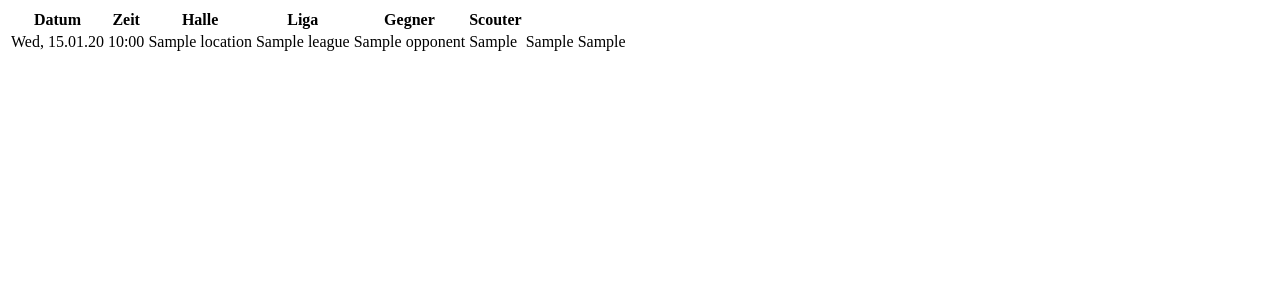
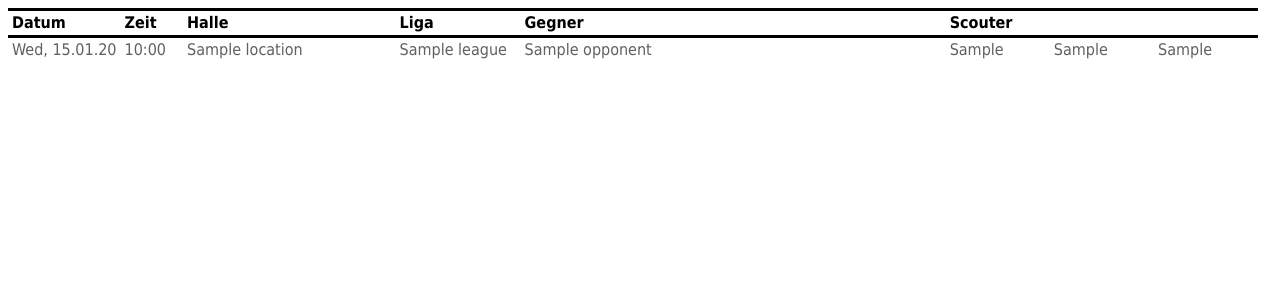
Before and after one commit to Orbinaut42/scout-sync, a Flask app: template templates/game_list.html in a window 1280 px wide. Shown: the top 300 px of the page. Run offline with Flask 2, Linux system fonts and the light colour scheme; the template is opened without the code that fills it: most values are stand-ins (such as "Sample title", 1, 10 or a date in 2020).

Commit message:
format table

```diff
--- a/main.py
+++ b/main.py
@@ -1,5 +1,6 @@
 import os
 import logging
+import datetime
 from configparser import ConfigParser
 from flask import Flask, render_template, request, abort
 from scout_sync import sync, CalendarHandler
@@ -38,7 +39,7 @@ def root():
     calendar.connect()
     events = calendar.list_events()
 
-    return render_template('game_list.html', events=events)
+    return render_template('game_list.html', events=events, today=datetime.datetime.today())
 
 if __name__ == '__main__':
     app.run(host='0.0.0.0', port=os.environ.get('PORT', 3000))
--- a/templates/game_list.html
+++ b/templates/game_list.html
@@ -1,16 +1,78 @@
-<!doctype html>
-
+<!DOCTYPE html>
+<html>
+  <head>
+    <style>
+      body {
+        font-family: Tahoma, sans-serif;
+      }
+      table {
+        table-layout: fixed;
+        border-spacing:  0px;
+      }
+      thead {
+        position: sticky;
+        top: 0;
+        background: white;
+      }
+      th, td {
+        padding-top: .15em;
+        padding-bottom: .15em;
+        padding-left: .25em;
+        padding-right: .25em;
+        white-space: nowrap;
+        text-overflow: ellipsis;
+        overflow: hidden;
+      }
+      #date {
+        width: 9%
+      }
+      #time {
+        width: 5%
+      }
+      #location {
+        width: 17%
+      }
+      #league {
+        width: 10%
+      }
+      #scouter {
+        width: 25%
+      }
+      th {
+        text-align: left;
+        border-bottom: solid;
+        border-top: solid;
+      }
+      tr:nth-child(even) {
+        background-color: #f0f0f0;
+      }
+      .past {
+        color: #606060;
+      }
+      @media only screen and (max-width: 768px) {
+        table {
+          width: 100%;
+          font-size: 1.4vw;
+        }
+      }
+    </style>
+    <title>Scouting 22/23</title>
+  </head>
+  <body>
     <table>
+      <thead>
         <tr>
-        <th>Datum</th>
-        <th>Zeit</th>
-        <th>Halle</th>
-        <th>Liga</th>
-        <th>Gegner</th>
-        <th>Scouter</th>
+          <th id="date">Datum</th>
+          <th id="time">Zeit</th>
+          <th id="location">Halle</th>
+          <th id="league">Liga</th>
+          <th id="opponent">Gegner</th>
+          <th id="scouter" colspan="3">Scouter</th>
         </tr>
+      </thead>
+      <tbody>
         {% for event in events.values(): %}
-    <tr>
+        <tr class={{"upcoming" if event.datetime > today else "past"}}>
           <td>{{event.datetime.strftime('%a, %d.%m.%y')}}</td>
           <td>{{event.datetime.strftime('%H:%M') if event.datetime.strftime('%H:%M') != '00:00' else ''}}</td>
           <td>{{event.location or ''}}</td>
@@ -21,4 +83,7 @@
           <td>{{event.scouter3 or ''}}</td>
         </tr>
         {% endfor %}
+      </tbody>
     </table>
+  </body>
+</html>
```
Lines whose indentation alone changed are shown as unchanged.
